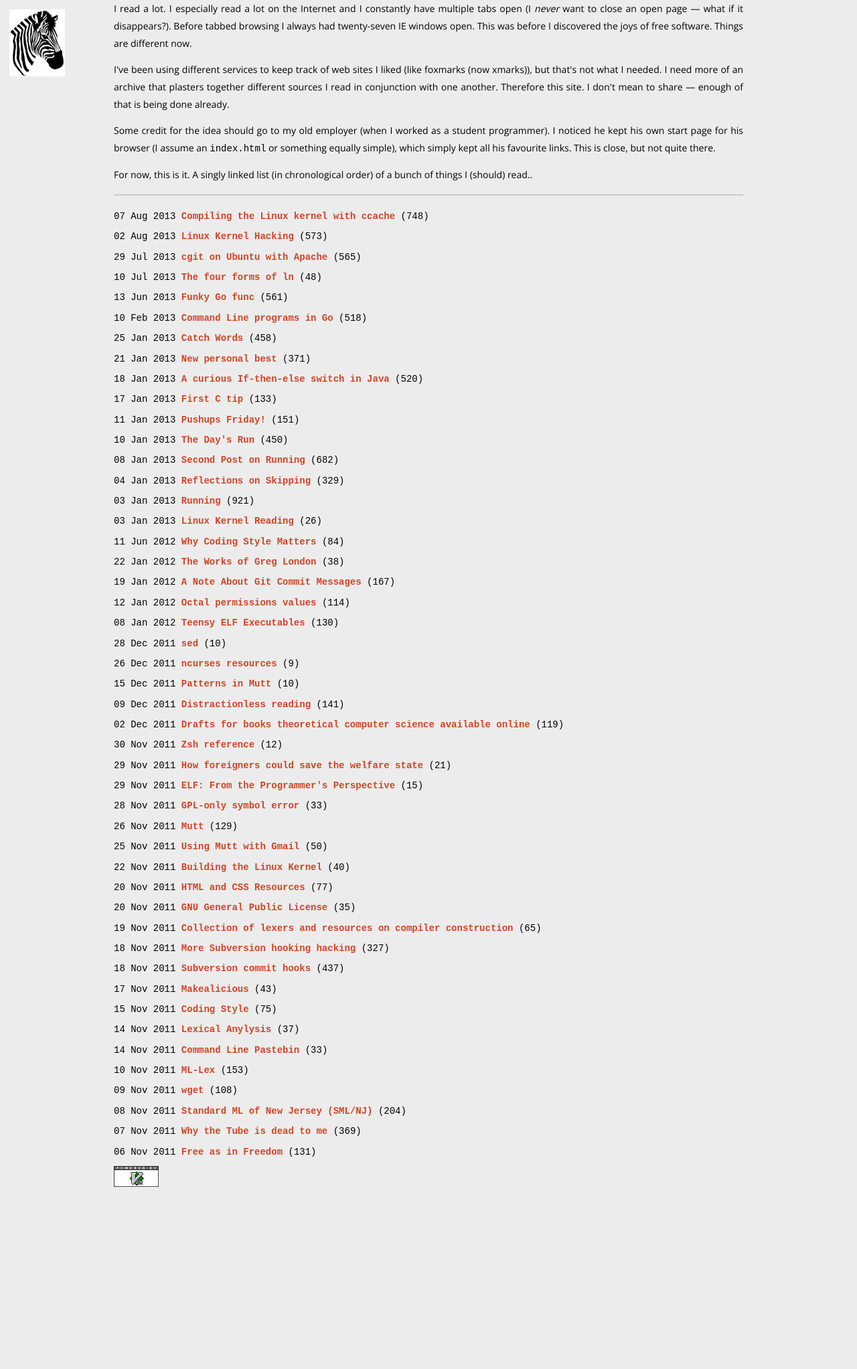
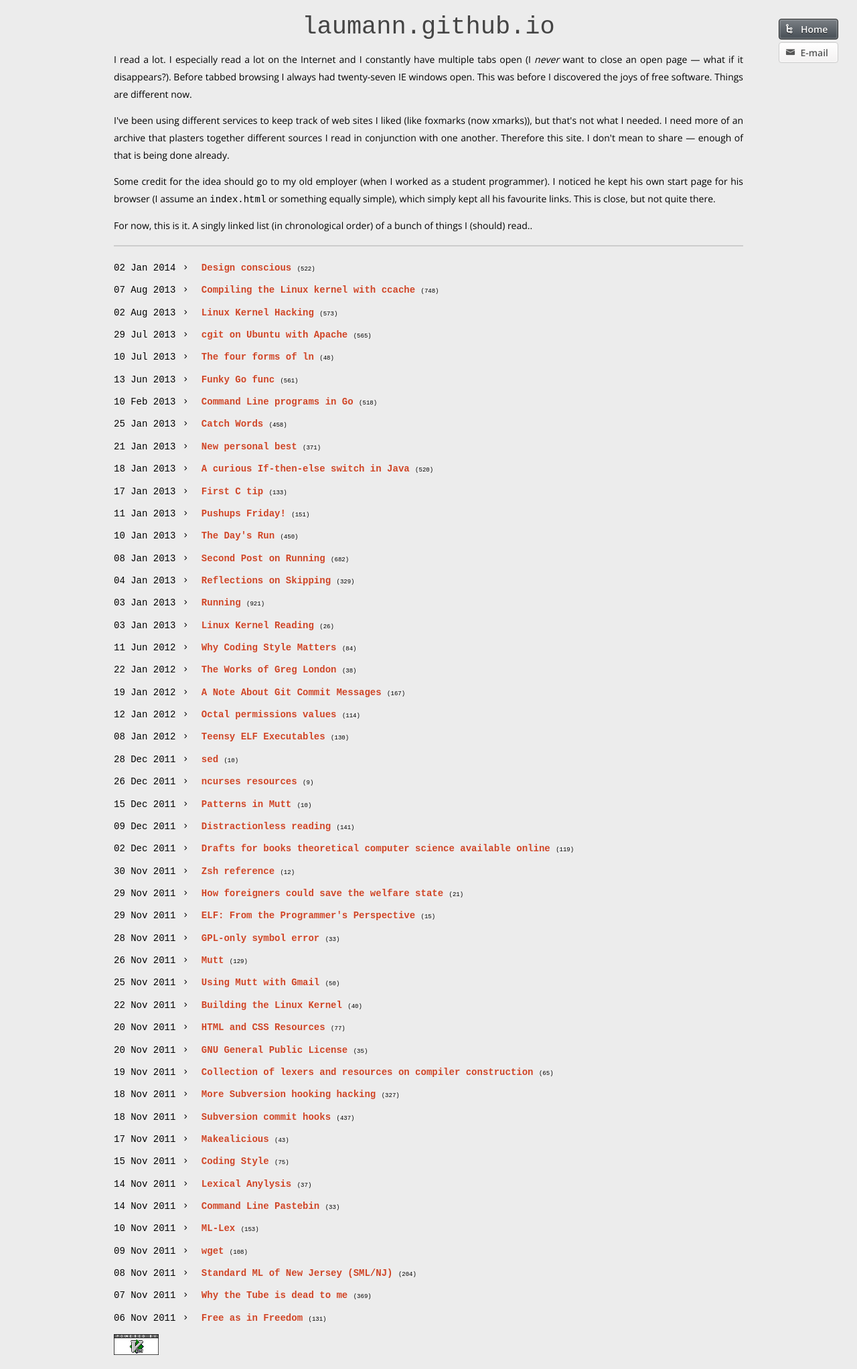
Before and after one commit to laumann/laumann.github.com, a Jekyll site: the page built from index.html, in a window 1280 px wide. Shown: the whole page at 67% size. Built offline with Jekyll 4.4.1, drawn with Linux system fonts in a browser that asks for light colours; before the commit the page ends 1793 px from its top, so only the background shows below that.

Commit message:
add post + work on some layout

```diff
--- a/_layouts/default.html
+++ b/_layouts/default.html
@@ -11,17 +11,19 @@
 	<script type="text/javascript" src="/js/libs/modernizr-2.6.2.min.js"></script>
 </head>
 <body>
-	<!--
-<table id="head">
-	<tr>
-		<td style="width: 1px"></td>
-		<td id="header"><h1><code>laumann.github.com{% if page.title %}: {{ page.title }}{% endif %}</code></h1></td>
-		<td id="ll" style="vertical-align: top"><a href="http://vim.org/"><img src="/img/powered-by-vim.png" style="height:31px" alt="Powered by vim!" /></a></td>
-	</tr>
-</table>
+<!--
+<div class="zebra" style="float: left; margin: 1em; border-width: 10px 1px 1px 1px; position: absolute">
+	<a href="/"><img src="/img/zebra5.jpg" alt="Why the Zebra?" title="Why the Zebra?"/></a>
+</div>
 -->
-<div class="zebra" style="float: left; margin: 1em; border-width: 10px 1px 1px 1px;">
-	<a href="/"><img src="/img/zebra5.jpg" alt="Why the Zebra?" title="Why the Zebra?"/></a>
+<div class="nav" style="float: right; margin: 1em; position: absolute; top: 1em; right: 1em;">
+	<ul>
+		<li><div class="pretty medium info btn icon-left icon-flow-cascade" style="width: 100%"><a href="/">Home</a></div></li>
+		<li><div class="pretty medium default btn icon-left icon-mail" style="width: 100%"><a href="/">E-mail</a></div></li>
+	</ul>
+</div>
+<div class="row" style="text-align: center">
+	<h2><code>laumann.github.io</code></h2>
 </div>
 <div class="row">
 	{{ content }}
--- a/_layouts/post.html
+++ b/_layouts/post.html
@@ -1,6 +1,7 @@
 ---
 layout: default
 ---
+
 {{ content }}
 
 <div class="row">
@@ -13,7 +14,7 @@
 
 <div class="push_ten one columns" style="text-align: right">
 	{% if page.previous.url %}
-	<a href="{{page.previous.url}}" title="Previous Post: {{page.previous.title}}"><i class="icon-right-bold"></i></a>
+	<a href="{{page.previous.url}}" title="Previous Post: {{page.previous.title}}"><i class="xlarge icon-right-bold"></i></a>
 	{% endif %}
 </div>
 
--- a/index.html
+++ b/index.html
@@ -16,31 +16,9 @@
 <ul id="post-list">
 	{% for post in site.posts %}
 	<li>
-		<span class="date">{{ post.date | date_to_string}}</span>
+		<span class="date">{{ post.date | date_to_string}}<i class="icon-right-open-mini"></i></span>
 		<span class="title"><a href="{{ post.url }}">{{ post.title }}</a></span>
 		<span class="wc">{{ post.content | number_of_words }}</span>
 	</li>
 	{% endfor %}
 </ul>
-
-<!--
-<table class="post-list">
-	<tr>
-		<th>date</th>
-		<th>wc</th>
-		<th>title</th>
-	</tr>
-	{% for post in site.posts %}
-	<tr>
-		<td>{{ post.date | date_to_string }}&nbsp;</td>
-		<td>{{ post.content | number_of_words }}</td>
-		<td><a href="{{ post.url }}">{{ post.title }}</a></td>
-	</tr>
-	{% endfor %}
-</table>
-<ol class="post-list">
-	{% for post in site.posts %}
-	<li style="list-style-type: lower-hexadecimal"><span class="title"><a href="{{ post.url }}">{{ post.title }}</a></span><span class="data"> | {{ post.date | date_to_string }} | {{ post.content | number_of_words }}</span></li>
-	{% endfor %}
-</ol>
--->
--- a/sass/_custom.scss
+++ b/sass/_custom.scss
@@ -42,7 +42,7 @@
   }
   span {
     &.title { font-weight: bold; }
-    &.wc { @include font-size($med); }
+    &.wc { @include font-size($small); }
     &.wc:before { content: "(" }
     &.wc:after { content: ")" }
   }
```
Also changed, not shown: _posts/2014-01-02-design-conscious.textile (added, +17 -0 lines), css/gumby.css.
